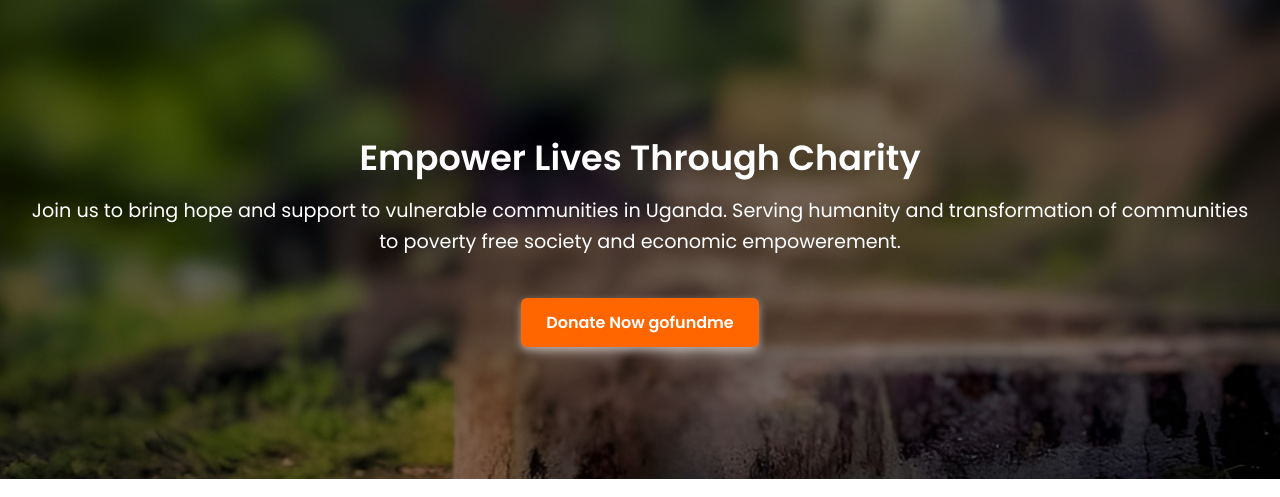
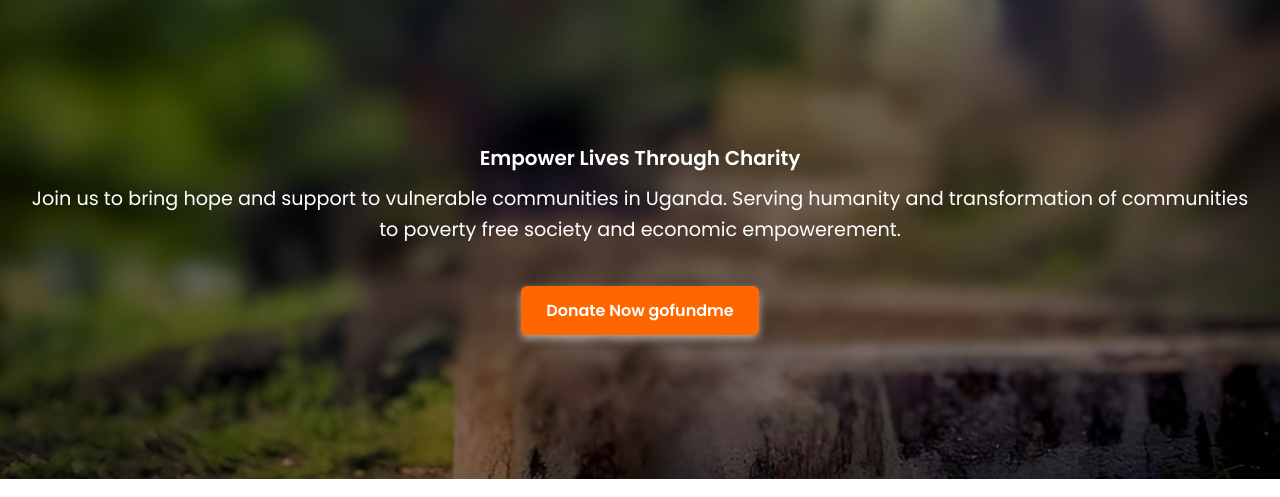
Before and after one commit to hamzadrnow/sajad, a plain HTML site: page index.html in a window 1280 px wide. Shown: the part 142-639 px from the top of the page. Drawn offline with Linux system fonts and the light colour scheme.

Commit message:
Update index.html

```diff
--- a/index.html
+++ b/index.html
@@ -25,7 +25,7 @@
   </header>
   <section class="hero">
     <div class="hero-content">
-     <h1 style="font-size:35px;">Empower Lives Through Charity</h1>
+     <h1 style="font-size:20px;">Empower Lives Through Charity</h1>
       <p>Join us to bring hope and support to vulnerable communities in Uganda. Serving humanity and transformation of communities to poverty free society and economic empowerement.</p>
       <a href="https://www.gofundme.com/f/building-mosques-and-providing-essential-aid/wa/s?utm_campaign=fp_sharesheet&utm_medium=customer&utm_source=whatsapp&lang=en_GB" class="btn">Donate Now gofundme</a>
     </div>
```
